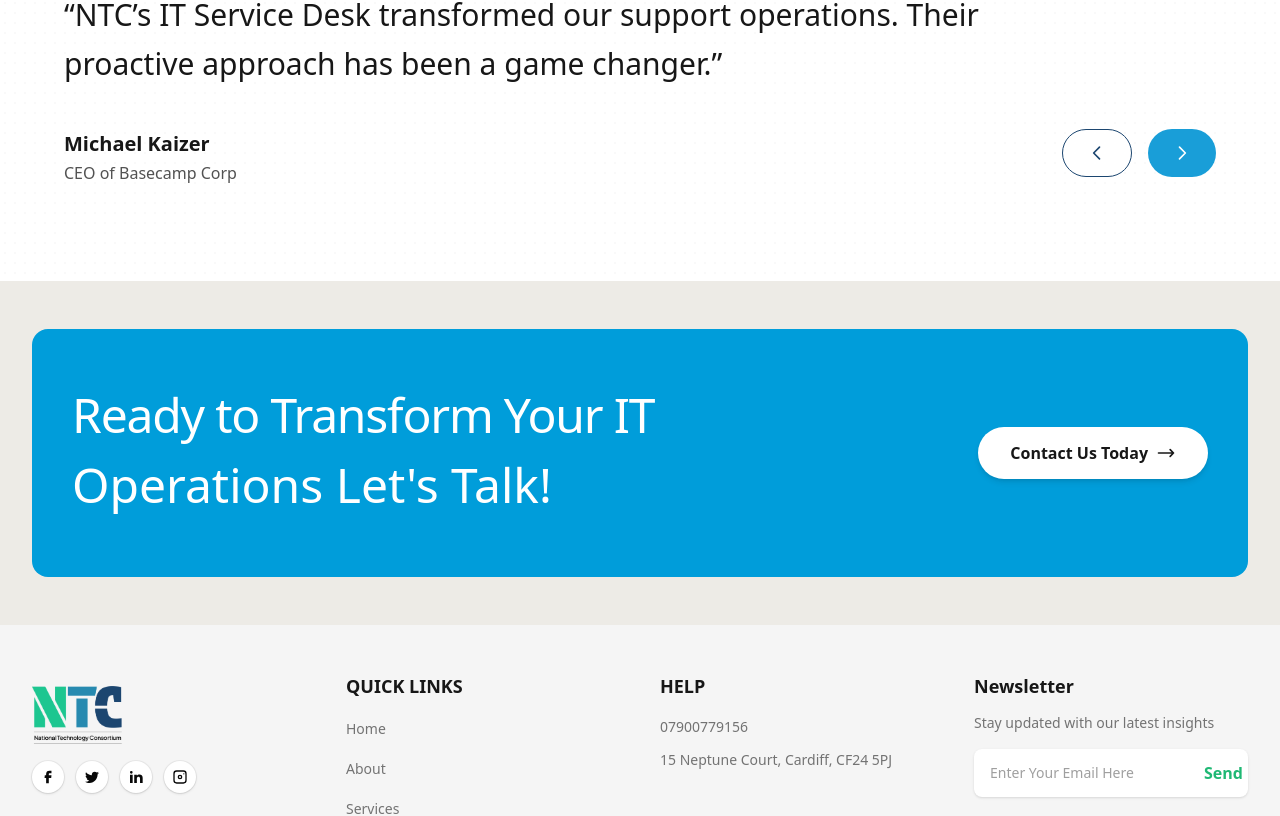
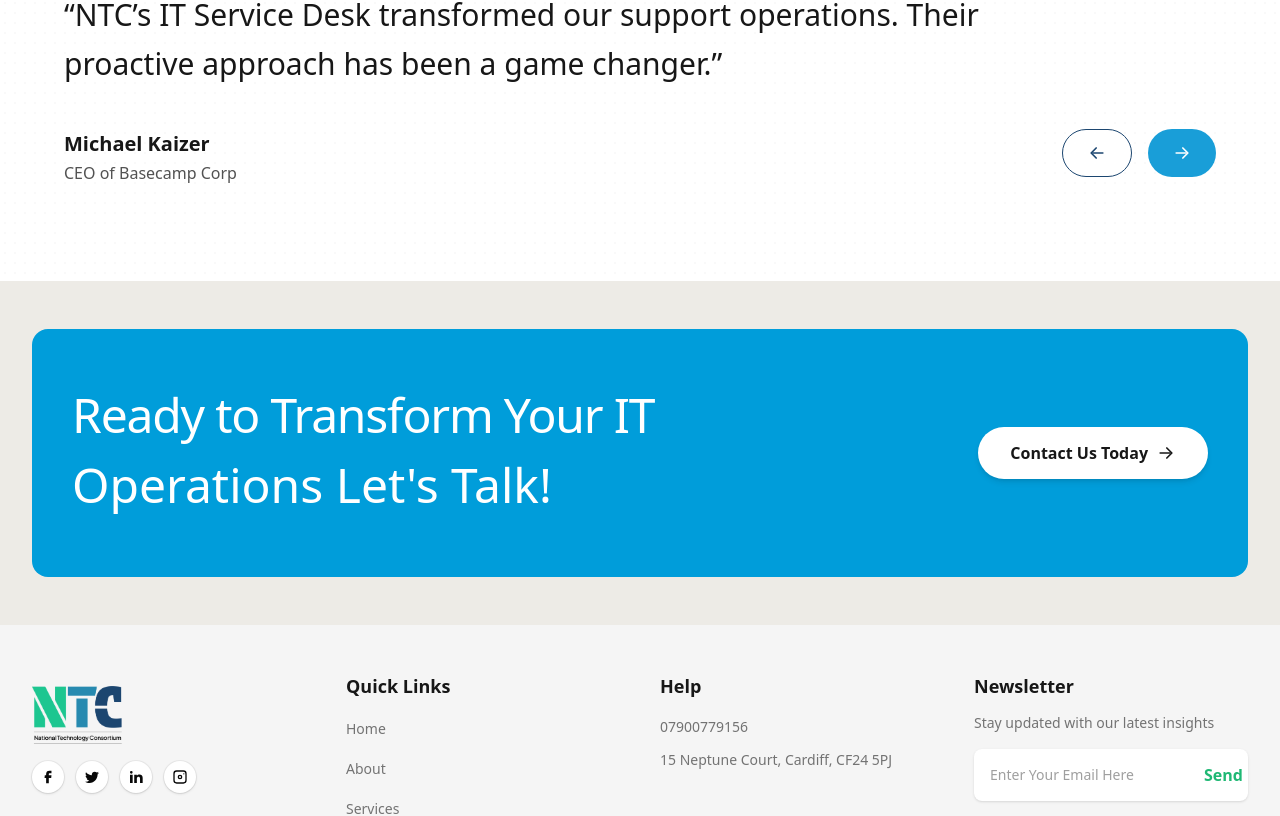
Before and after one commit to harshad-kakadiya/ntc_website, a Next.js app: page /services/api-development in a window 1280 px wide. Shown: the part 2449-3265 px from the top of the page. Built offline with nearby package versions, Linux system fonts and the light colour scheme.

Commit message:
initial commit

```diff
--- a/src/components/CtaBanner.tsx
+++ b/src/components/CtaBanner.tsx
@@ -6,30 +6,28 @@ export default function CtaBanner() {
             <div className="mx-auto max-w-7xl">
                 <div className="flex flex-col items-center justify-between gap-4 sm:gap-5 md:gap-6 rounded-xl sm:rounded-2xl bg-[#009DDA] px-4 sm:px-6 md:px-8 lg:px-10 py-8 sm:py-10 md:py-12 lg:py-14 text-center sm:text-left sm:flex-row">
                     <div>
-            <h2 className="text-[48px] font-medium  tracking-tight text-white leading-tight">
+                        <h2 className="text-[48px] font-medium tracking-tight text-white leading-tight">
                             Ready to Transform Your IT
                         </h2>
                         <p className="mt-1 text-[48px] text-white font-medium">
                             Operations Let&apos;s Talk!
                         </p>
                     </div>
+
                     <Link
                         href="/contact"
                         className="inline-flex shrink-0 items-center justify-center gap-1.5 sm:gap-2 rounded-full bg-white px-5 sm:px-6 md:px-7 lg:px-8 py-2.5 sm:py-3 md:py-3.5 text-[16px] font-semibold text-[#171717] transition-all duration-300 hover:bg-neutral-100 hover:scale-105 active:scale-95 shadow-md hover:shadow-lg w-fit sm:w-auto"
                     >
                         Contact Us Today
                         <svg
-              className="h-4 w-4 sm:h-4.5 sm:w-4.5 md:h-5 md:w-5 transition-transform group-hover:translate-x-1"
+                            className="h-4 w-4 sm:h-4.5 sm:w-4.5 md:h-5 md:w-5 transition-transform"
                             fill="none"
                             stroke="currentColor"
+                            strokeWidth="2"
                             viewBox="0 0 24 24"
                         >
-              <path
-                strokeLinecap="round"
-                strokeLinejoin="round"
-                strokeWidth={2}
-                d="M17 8l4 4m0 0l-4 4m4-4H3"
-              />
+                            <path strokeLinecap="round" strokeLinejoin="round" d="M5 12h12" />
+                            <path strokeLinecap="round" strokeLinejoin="round" d="M13 6l6 6-6 6" />
                         </svg>
                     </Link>
                 </div>
--- a/src/components/Footer.tsx
+++ b/src/components/Footer.tsx
@@ -107,7 +107,7 @@ export default function Footer() {
 
                     {/* Quick Links */}
                     <div>
-                        <h3 className="text-[18px] font-bold uppercase text-neutral-900">
+                        <h3 className="text-[18px] font-bold  text-neutral-900">
                             Quick Links
                         </h3>
                         <ul className="mt-4  space-y-4">
@@ -126,7 +126,7 @@ export default function Footer() {
 
                     {/* Help */}
                     <div>
-                        <h3 className="text-[18px] font-bold uppercase text-neutral-900">Help</h3>
+                        <h3 className="text-[18px] font-bold  text-neutral-900">Help</h3>
                         <ul className="mt-4 space-y-3 text-[14px] text-neutral-500">
                             <li>07900779156</li>
                             <li>15 Neptune Court, Cardiff, CF24 5PJ</li>
@@ -149,7 +149,7 @@ export default function Footer() {
                                     value={email}
                                     onChange={(e) => setEmail(e.target.value)}
                                     placeholder="Enter Your Email Here"
-                                    className="flex-1 bg-transparent text-sm focus:outline-none"
+                                    className="flex-1 bg-transparent text-sm py-1 focus:outline-none"
                                     required
                                 />
                                 <button
--- a/src/components/TestimonialsSection.tsx
+++ b/src/components/TestimonialsSection.tsx
@@ -10,7 +10,6 @@ const testimonials = [
         name: "Michael Kaizer",
         role: "CEO of Basecamp Corp",
     },
-    // add 6–9 testimonials here...
 ];
 
 export default function TestimonialsSection() {
@@ -24,13 +23,11 @@ export default function TestimonialsSection() {
 
     return (
         <section className="relative overflow-hidden bg-white px-4 py-12 sm:px-6 sm:py-16 md:py-20 lg:px-8 lg:py-24">
-            {/* subtle grain */}
             <div className="pointer-events-none absolute inset-0 opacity-[0.14] mix-blend-multiply">
                 <div className="h-full w-full bg-[radial-gradient(rgba(0,0,0,0.14)_1px,transparent_1px)] [background-size:10px_10px]" />
             </div>
 
             <div className="relative mx-auto max-w-6xl">
-                {/* Header */}
                 <div className="flex flex-col gap-4 sm:flex-row sm:items-center sm:justify-between">
                     <h2 className="text-[48px] sm:text-3xl md:text-4xl lg:text-5xl font-semibold tracking-tight text-neutral-900 text-center sm:text-left">
                         What Our Clients Say
@@ -48,21 +45,19 @@ export default function TestimonialsSection() {
                             strokeWidth="2"
                             viewBox="0 0 24 24"
                         >
+                            <path strokeLinecap="round" strokeLinejoin="round" d="M5 12h12" />
                             <path
                                 strokeLinecap="round"
                                 strokeLinejoin="round"
-                                d="M17 8l4 4m0 0l-4 4m4-4H3"
+                                d="M13 6l6 6-6 6"
                             />
                         </svg>
                     </Link>
                 </div>
 
-                {/* Divider */}
-                <div className="mt-5 md:mt-6 h-px w-full bg-black/20" />
+                <div className="mt-6 md:mt-6 h-px w-full bg-black/20" />
 
-                {/* Body (relative so we can place buttons bottom-right like screenshot) */}
                 <div className="relative mt-6 pb-16 sm:pb-20 lg:pb-0">
-                    {/* Quote */}
                     <blockquote className="max-w-5xl text-left">
                         <p className="text-[36px] sm:text-5xl md:text-[30px] font-medium leading-relaxed text-neutral-900">
                             &ldquo;{testimonial.quote}&rdquo;
@@ -80,13 +75,9 @@ export default function TestimonialsSection() {
                         </footer>
                     </blockquote>
 
-                    {/* NAV BUTTONS
-              - Mobile: show under content (normal flow)
-              - Desktop (lg+): position bottom-right like your image
-          */}
                     <div className="mt-6 flex justify-center lg:mt-0 lg:absolute lg:right-0 lg:bottom-2">
                         <div className="flex items-center gap-4">
-                            {/* Prev - outlined pill */}
+                            {/* Prev (outlined pill like image) */}
                             <button
                                 type="button"
                                 onClick={prev}
@@ -94,21 +85,22 @@ export default function TestimonialsSection() {
                                 aria-label="Previous testimonial"
                             >
                                 <svg
-                                    className="h-5 w-5 transition-transform duration-300 group-hover:-translate-x-0.5"
+                                    className="h-5 w-5"
                                     fill="none"
                                     stroke="currentColor"
                                     strokeWidth="2"
                                     viewBox="0 0 24 24"
                                 >
+                                    <path strokeLinecap="round" strokeLinejoin="round" d="M19 12H7" />
                                     <path
                                         strokeLinecap="round"
                                         strokeLinejoin="round"
-                                        d="M15 19l-7-7 7-7"
+                                        d="M11 6l-6 6 6 6"
                                     />
                                 </svg>
                             </button>
 
-                            {/* Next - filled pill */}
+                            {/* Next (filled pill like image) */}
                             <button
                                 type="button"
                                 onClick={next}
@@ -116,16 +108,17 @@ export default function TestimonialsSection() {
                                 aria-label="Next testimonial"
                             >
                                 <svg
-                                    className="h-5 w-5 transition-transform duration-300 group-hover:translate-x-0.5"
+                                    className="h-5 w-5"
                                     fill="none"
                                     stroke="currentColor"
                                     strokeWidth="2"
                                     viewBox="0 0 24 24"
                                 >
+                                    <path strokeLinecap="round" strokeLinejoin="round" d="M5 12h12" />
                                     <path
                                         strokeLinecap="round"
                                         strokeLinejoin="round"
-                                        d="M9 5l7 7-7 7"
+                                        d="M13 6l6 6-6 6"
                                     />
                                 </svg>
                             </button>
--- a/src/components/WhyChooseSection.tsx
+++ b/src/components/WhyChooseSection.tsx
@@ -86,8 +86,8 @@ export default function WhyChooseSection() {
                                             <Image
                                                 src={benefit.icon}
                                                 alt={benefit.title}
-                                                width={24}
-                                                height={24}
+                                                width={30}
+                                                height={30}
                                                 className="object-contain"
                                             />
                                         </div>
```
Also changed, not shown: src/components/ExpertSection.tsx (+5 -10 lines), src/components/ServicesGrid.tsx (+7 -15 lines). Lines whose indentation alone changed are shown as unchanged.
